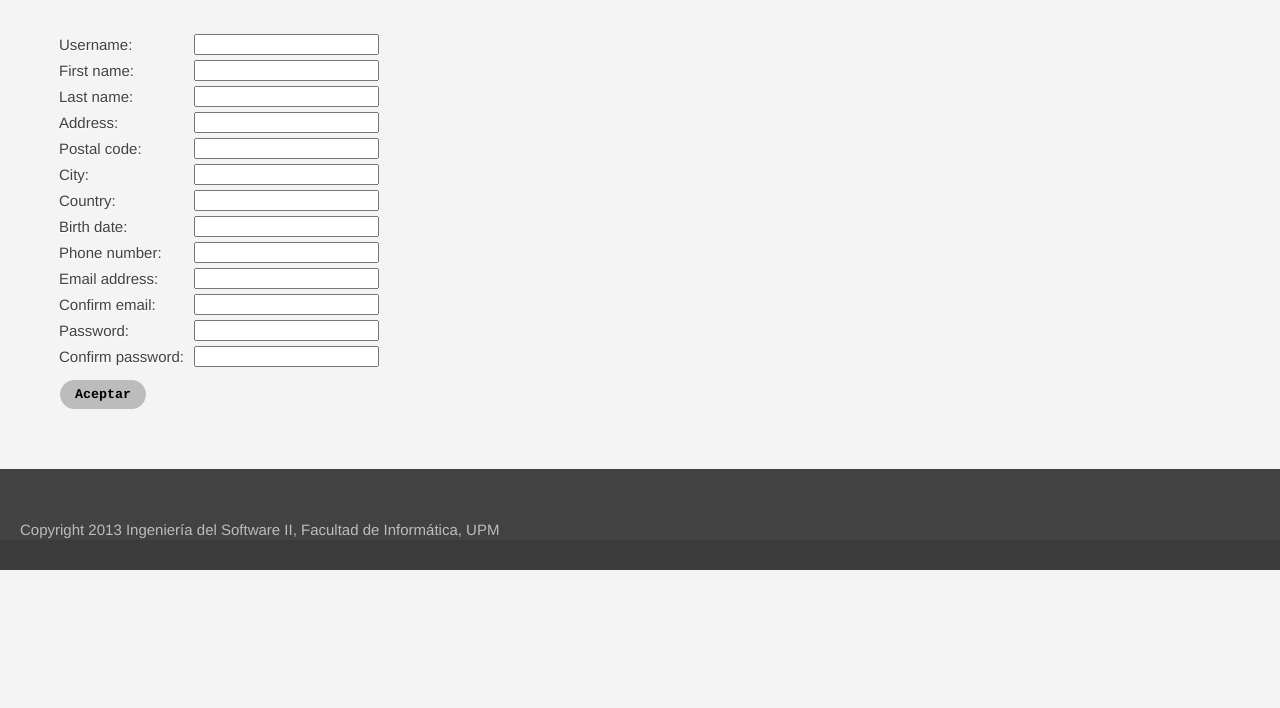
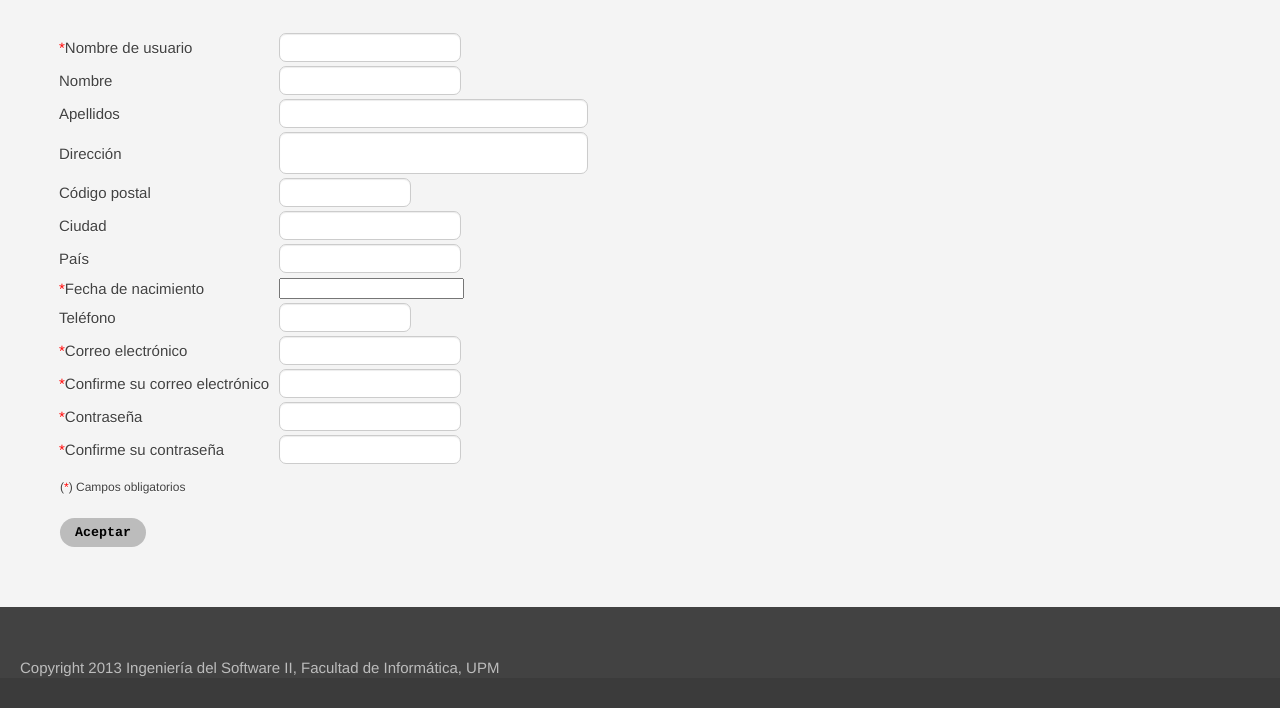
Before and after one commit to Garinoth/subastasIS2, a Django app: page /subastas/register/ in a window 1280 px wide. Shown: the part 362-1070 px from the top of the page. Before the commit the page ends 932 px from the top, so only its background shows below. Run offline with Django 3.2, Linux system fonts and the light colour scheme; parts of the project's set-up code (start-up, migrations or seed data) failed here and were passed over.

Commit message:
Add register form style v2

```diff
--- a/subastasIS2_django/subastas/forms.py
+++ b/subastasIS2_django/subastas/forms.py
@@ -1,6 +1,7 @@
 from django.core.exceptions import ValidationError
 from django.forms import ModelForm, EmailField, CharField, PasswordInput, DateField
 from django.forms.extras.widgets import SelectDateWidget
+from django.forms.widgets import Textarea
 from subastas.models import User, AuctionUser, Item, Auction, Offer, Bid
 
 
@@ -54,8 +55,11 @@ class UserForm(ModelForm):
 class AuctionUserForm(ModelForm):
 
     birth_date = DateField(
-        required=True,
-        widget=SelectDateWidget,
+        widget=SelectDateWidget(years=reversed(range(1920, 2014))),
+    )
+    address = CharField(
+        max_length=100,
+        widget=Textarea,
     )
 
     class Meta:
--- a/subastasIS2_django/subastas/static/css/style.css
+++ b/subastasIS2_django/subastas/static/css/style.css
@@ -355,19 +355,43 @@ footer
 
 /* ::: Formulario registro :::  */
 
-.sstext {
+.required {
+    color: red;
+}
+
+#key {
+    margin: 10px;
+    font-size: 12px;
+}
+
+.sstext,
+#id_auction_user-postal_code,
+#id_auction_user-phone_number  {
     width: 30%;
     min-width: 75px;
     max-width: 100px;
 }
 
-.stext {
+.stext,
+#id_username,
+#id_password,
+#id_user-username,
+#id_user-first_name,
+#id_auction_user-city,
+#id_auction_user-country,
+#id_user-email,
+#id_user-confirm_email,
+#id_user-password,
+#id_user-confirm_password  {
     width: 30%;
     min-width: 150px;
     max-width: 250px;
 }
 
-.text {
+.text,
+#id_auction_user-address,
+#id_user-last_name
+{
     width: 75%;
     min-width: 250px;
     max-width: 500px;
@@ -429,7 +453,22 @@ textarea {
     margin-bottom: 0;
     vertical-align: middle;
   }
-  .form-inline .form-control, .form-inline #id_username, .form-inline #id_password {
+  .form-inline .form-control,
+  .form-inline #id_username,
+  .form-inline #id_password,
+  .form-inline #id_user-username,
+  .form-inline #id_user-first_name,
+  .form-inline #id_user-last_name,
+  .form-inline #id_auction_user-address,
+  .form-inline #id_auction_user_postal-code,
+  .form-inline #id_auction_user-city,
+  .form-inline #id_auction_user-country,
+  .form-inline #id_auction_user-phone_number,
+  .form-inline #id_user-email,
+  .form-inline #id_user-confirm_email,
+  .form-inline #id_user-password,
+  .form-inline #id_user-confirm_password
+  {
     display: inline-block;
   }
   .form-inline .radio,
@@ -448,7 +487,24 @@ textarea {
 
 /* INPUTS */
 
-.form-control, #id_username, #id_password {
+.form-control,
+#id_username,
+#id_password,
+#id_username,
+#id_password,
+#id_user-username,
+#id_user-first_name,
+#id_user-last_name,
+#id_auction_user-address,
+#id_auction_user-postal_code,
+#id_auction_user-city,
+#id_auction_user-country,
+#id_auction_user-phone_number,
+#id_user-email,
+#id_user-confirm_email,
+#id_user-password,
+#id_user-confirm_password
+{
   display: block;
   height: 25px;
   padding: 1px 15px;
@@ -464,7 +520,36 @@ textarea {
   -webkit-transition: border-color ease-in-out .15s, box-shadow ease-in-out .15s;
   transition: border-color ease-in-out .15s, box-shadow ease-in-out .15s;
 }
-.form-control:focus, #id_username:focus, #id_password:focus {
+
+select {
+    border-radius: 7px;
+    border: 1px solid #cccccc;
+    height: 25px;
+    line-height: 1.428571429;
+    color: #555555;
+    padding: 1px 3px;
+
+}
+
+.form-control:focus,
+#id_username:focus,
+#id_password:focus,
+#id_username:focus,
+#id_password:focus,
+#id_username:focus,
+#id_password:focus,
+#id_user-username:focus,
+#id_user-first_name:focus,
+#id_user-last_name:focus,
+#id_auction_user-address:focus,
+#id_auction_user-postal_code:focus,
+#id_auction_user-city:focus,
+#id_auction_user-country:focus,
+#id_auction_user-phone_number:focus,
+#id_user-email:focus,
+#id_user-confirm_email:focus,
+#id_user-password:focus,
+#id_user-confirm_password:focus  {
   border-color: #66afe9;
   outline: 0;
   -webkit-box-shadow: inset 0 1px 1px rgba(0,0,0,.075), 0 0 8px rgba(102, 175, 233, 0.6);
@@ -488,8 +573,12 @@ fieldset[disabled] .form-control {
   cursor: not-allowed;
   background-color: #eeeeee;
 }
-textarea.form-control, textarea#id_username, textarea#id_password {
+textarea.form-control {
   height: auto;
+}
+
+textarea#id_auction_user-address {
+    height: 38px;
 }
 
 .form-control-static {
@@ -502,7 +591,25 @@ textarea.form-control, textarea#id_username, textarea#id_password {
     margin-bottom: 0;
     vertical-align: middle;
   }
-  .form-inline .form-control, .form-inline #id_username, .form-inline #id_password {
+  .form-inline .form-control,
+  .form-inline #id_username,
+  .form-inline #id_password,
+  .form-inline #id_username,
+  .form-inline #id_password,
+  .form-inline #id_username,
+  .form-inline #id_password,
+  .form-inline #id_user-username,
+  .form-inline #id_user-first_name,
+  .form-inline #id_user-last_name,
+  .form-inline #id_auction_user-address,
+  .form-inline #id_auction_user-postal_code,
+  .form-inline #id_auction_user-city,
+  .form-inline #id_auction_user-country,
+  .form-inline #id_auction_user-phone_number,
+  .form-inline #id_user-email,
+  .form-inline #id_user-confirm_email,
+  .form-inline #id_user-password,
+  .form-inline #id_user-confirm_password  {
     display: inline-block;
   }
   .form-inline .radio,
--- a/subastasIS2_django/subastas/templates/subastas/register.html
+++ b/subastasIS2_django/subastas/templates/subastas/register.html
@@ -22,57 +22,58 @@
 {% csrf_token %}
 <table>
 <tr><div class="form-group">
-    <td><label class="freg control-label">{{ user_form.username.label_tag }}</label></td>
+    <td><label class="freg control-label"><span class="required">*</span>Nombre de usuario </label></td>
     <td>{{ user_form.username }}</td>
 </div></tr>
 <tr><div class="form-group">
-    <td><label class="freg control-label">{{ user_form.first_name.label_tag }}</label></td>
+    <td><label class="freg control-label">Nombre </label></td>
     <td>{{ user_form.first_name }}</td>
 </div></tr>
 <tr><div class="form-group">
-    <td><label class="freg control-label">{{ user_form.last_name.label_tag }}</label></td>
+    <td><label class="freg control-label">Apellidos </label></td>
     <td>{{ user_form.last_name }}</td>
 </div></tr>
 <tr><div class="form-group">
-    <td><label class="freg control-label">{{ auction_user_form.address.label_tag }}</label></td>
+    <td><label class="freg control-label">Dirección</label></td>
     <td>{{ auction_user_form.address }}</td>
 </div></tr>
 <tr><div class="form-group">
-    <td><label class="freg control-label">{{ auction_user_form.postal_code.label_tag }}</label></td>
+    <td><label class="freg control-label">Código postal </label></td>
     <td>{{ auction_user_form.postal_code }}</td>
 </div></tr>
 <tr><div class="form-group">
-    <td><label class="freg control-label">{{ auction_user_form.city.label_tag }}</label></td>
+    <td><label class="freg control-label">Ciudad</label></td>
     <td>{{ auction_user_form.city }}</td>
 </div></tr>
 <tr><div class="form-group">
-    <td><label class="freg control-label">{{ auction_user_form.country.label_tag }}</label></td>
+    <td><label class="freg control-label">País</label></td>
     <td>{{ auction_user_form.country }}</td>
 </div></tr>
 <tr><div class="form-group">
-    <td><label class="freg control-label">{{ auction_user_form.birth_date.label_tag }}</label></td>
+    <td><label class="freg control-label"><span class="required">*</span>Fecha de nacimiento </label></td>
     <td>{{ auction_user_form.birth_date }}</td>
 </div></tr>
 <tr><div class="form-group">
-    <td><label class="freg control-label">{{ auction_user_form.phone_number.label_tag }}</label></td>
+    <td><label class="freg control-label">Teléfono </label></td>
     <td>{{ auction_user_form.phone_number }}</td>
 </div></tr>
 <tr><div class="form-group">
-    <td><label class="freg control-label">{{ user_form.email.label_tag }}</label></td>
+    <td><label class="freg control-label"><span class="required">*</span>Correo electrónico </label></td>
     <td>{{ user_form.email }}</td>
 </div></tr><tr><div class="form-group">
-    <td><label class="freg control-label">{{ user_form.confirm_email.label_tag }}</label></td>
+    <td><label class="freg control-label"><span class="required">*</span>Confirme su correo electrónico </label></td>
     <td>{{ user_form.confirm_email }}</td>
 </div></tr>
 <tr><div class="form-group">
-    <td><label class="freg control-label">{{ user_form.password.label_tag }}</label></td>
+    <td><label class="freg control-label"><span class="required">*</span>Contraseña </label></td>
     <td>{{ user_form.password }}</td>
 </div></tr>
 <tr><div class="form-group">
-    <td><label class="freg control-label">{{ user_form.confirm_password.label_tag }}</label></td>
+    <td><label class="freg control-label"><span class="required">*</span>Confirme su contraseña </label></td>
     <td>{{ user_form.confirm_password }}</td>
 </div></tr>
 </table>
+<p id="key">(<span class="required">*</span>) Campos obligatorios</p>
 
 <input class="button body" type="submit" value="Aceptar" />
 </form>
```
